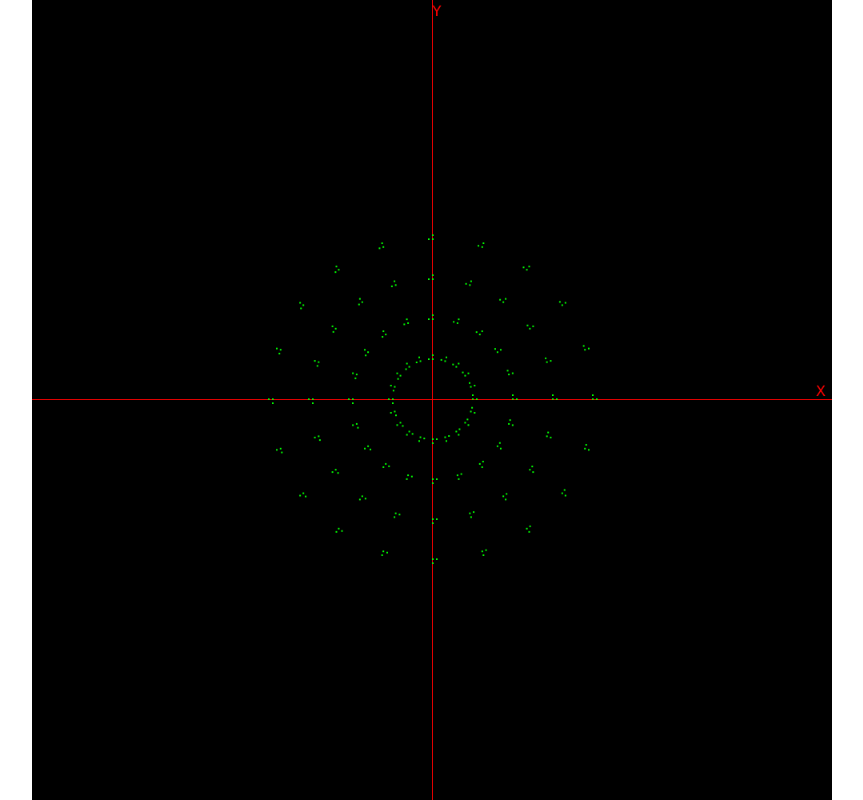
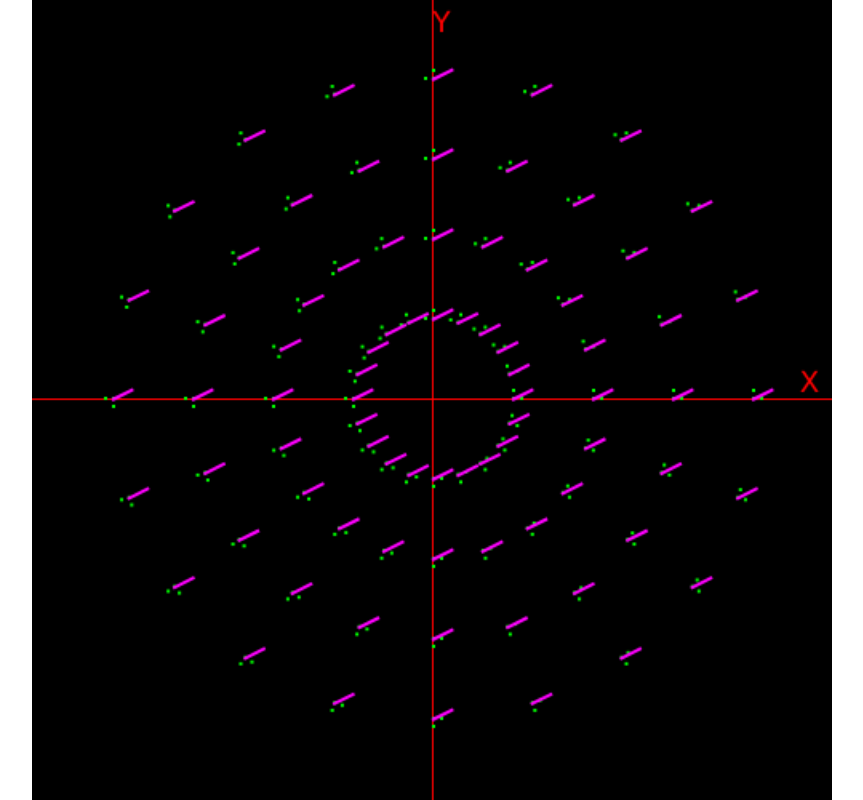
Before and after one commit to wawesomeNOGUI/polarVectorVisualization, a plain HTML site: page index.html in a window 1280 px wide. Shown: the whole page, without its empty margins (208-1071 px from the left). Drawn offline with Linux system fonts and the light colour scheme.

Commit message:
Update index.html

```diff
--- a/index.html
+++ b/index.html
@@ -7,20 +7,22 @@
 <script>
 
 //===================Settings=======================
+const lineWidth = 2;
 const vectorsPerRotation = 20; // how many vectors to draw in one rotation
 const numOfRings = 5; // how many rings of vectors to draw
 const ringSpacing = 50; // spacing between rings
 var angStep = 2*Math.PI / vectorsPerRotation;
 
 // for vector A we have the radial component Ar and the angle component Ap (A phi)
-var Ar = 0;
-var Ap = 10;
+// *** maybe add user input later but right now just hardcode in render loop so can have Ar and Ap depend on phi
+// var Ar = 10;
+// var Ap = 10;
 //==================================================
 
 var canvas = document.getElementById("myCanvas");
 var ctx = canvas.getContext("2d");
-canvas.width = 1000;
-canvas.height = 1000;
+canvas.width = 500;
+canvas.height = 500;
 canvas.style.width = ""+ window.innerHeight +"px";   // stretch canvas to fit screen
 canvas.style.height = ""+ window.innerHeight +"px"; // ***TODO: maybe stretch canvas to always have correct ratio as game instead of fullscreen
 // ctx.imageSmoothingEnabled = false;
@@ -48,32 +50,57 @@ ctx.scale(1,-1);
 ctx.fillStyle = "#00FF00";
 
 for (var i = 1; i < numOfRings; i++) {
-    var ang = 0;
+    var phi = 0;
 
     for (var j = 0; j < vectorsPerRotation; j++) {
+        // set vector components for vecotor A, can be constant or depend on phi
+        // var Ar = 10;
+        // var Ap = 10;
+
+        // example of constant vector from example 1.19 in Engineering Electromagnetics 4th edition - Nathan Ida
+        var Ar = 1/3 * (2 * Math.cos(phi) + Math.sin(phi));
+        var Ap = -1/3 * (2 * Math.sin(phi) - Math.cos(phi));
+
+        // scale Ap and Ar to make visible
+        Ar *= 20;
+        Ap *= 20;
+
         var r = ringSpacing * i;
 
-        var x1 = Math.cos(ang) * r; // tail of vector
-        var y1 = Math.sin(ang) * r;
+        var x1 = Math.cos(phi) * r; // tail of vector
+        var y1 = Math.sin(phi) * r;
 
         // // phi unit vector perpendicular to r counterclockwise
         // var Up = x1
 
         // var x2 = x1 + ; // head of vector
-        // var y2 = Math.sin(ang) * r;
+        // var y2 = Math.sin(phi) * r;
 
-        ctx.fillRect(x1, y1, 2, 2);
+        ctx.fillRect(x1, y1, lineWidth, lineWidth);
 
-        // draw r unit vector and phi unit vector (scale up a bit to make visible)
-        var rX = Math.cos(ang) * 5;
-        var rY = Math.sin(ang) * 5;
+        // polar unit vectors (non constant since depend on phi)
+        var rX = Math.cos(phi);
+        var rY = Math.sin(phi);
         var phiX = -rY;
         var phiY = rX;
 
-        ctx.fillRect(x1 + rX, y1 + rY, 2, 2);
-        ctx.fillRect(x1 + phiX, y1 + phiY, 2, 2);
+        // draw r unit vector and phi unit vector (scale up a bit to make visible)
+        ctx.fillRect(x1 + rX*5, y1 + rY*5, lineWidth, lineWidth);
+        ctx.fillRect(x1 + phiX*5, y1 + phiY*5, lineWidth, lineWidth);
 
-        ang += angStep;
+        // find head of vector using the phi and r components
+        var vX = rX * Ar + phiX * Ap;
+        var vY = rY * Ar + phiY * Ap;
+
+        // draw vector at rendered point to visulize
+        ctx.lineWidth = lineWidth;
+        ctx.strokeStyle = "#FF00FF";
+        ctx.beginPath(); // Start a new path
+        ctx.moveTo(x1, y1); // Move the pen to tail of vecotr
+        ctx.lineTo(x1 + vX, y1 + vY); // Draw a line to head of vector
+        ctx.stroke(); // Render the path
+
+        phi += angStep;
     }
 }
 
```
